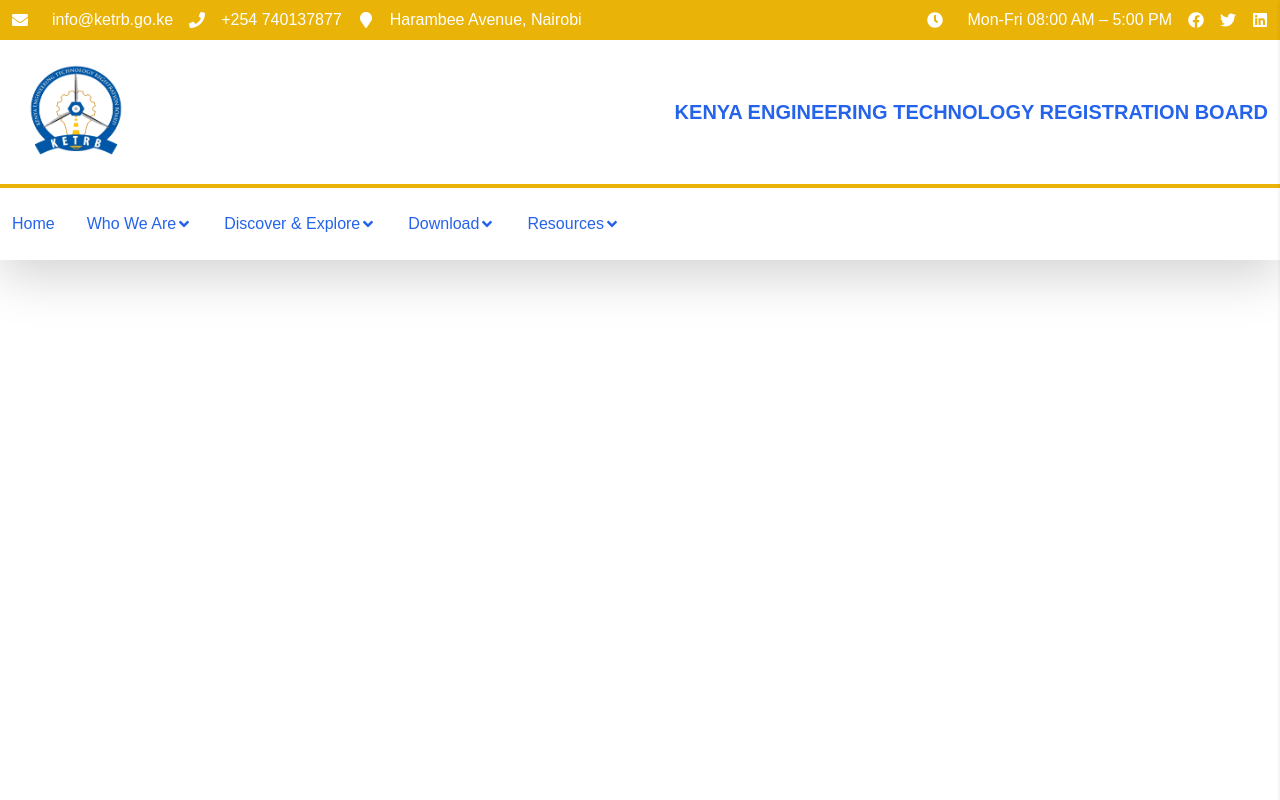
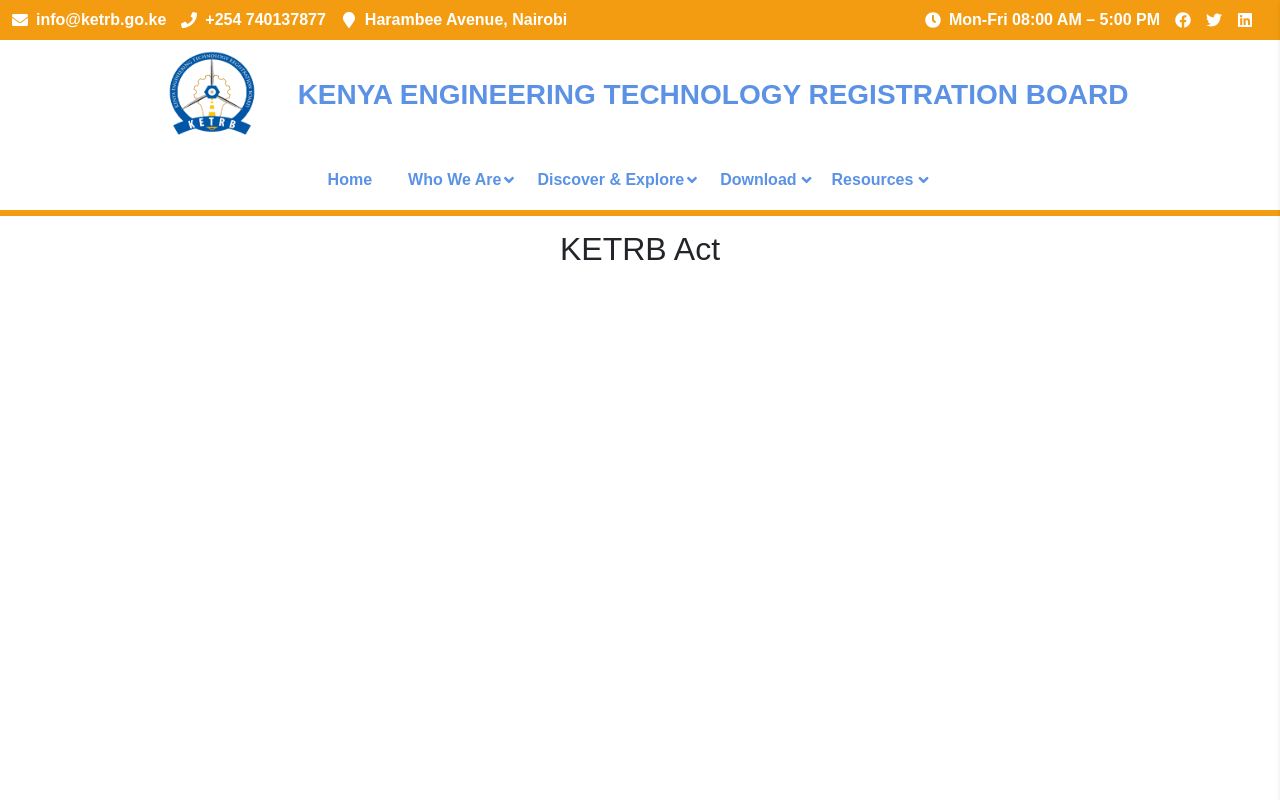
Before and after one commit to tmm-tech/KETRB, a React (Create React App) app in the folder ketrb-frontend/: page /act in a window 1280 px wide. Shown: the top 800 px of the page. Built offline with nearby package versions, Linux system fonts and the light colour scheme; a web font is replaced by a local one.

Commit message:
Update Topbar.jsx

```diff
--- a/ketrb-frontend/src/Component/Topbar.jsx
+++ b/ketrb-frontend/src/Component/Topbar.jsx
@@ -1,4 +1,5 @@
 import React, { useState } from "react";
+import "./Topbar.css";
 import { Link } from "react-router-dom";
 import logo from "../Asset/Logo/logo_1.png";
 import {
@@ -16,116 +17,147 @@ const TopBar = () => {
   const toggleMenu = () => setShowMenu(!showMenu);
 
   return (
- <header className="top-bar bg-white fixed w-full z-50 shadow-lg">
+    <header className="top-bar">
       {/* Toolbar Area */}
-      <div className="bg-yellow-500 text-white py-2">
-        <div className="container mx-auto flex justify-between items-center">
-          <div className="flex items-center space-x-4">
+     <div className="toolbar-area py-2"> {/* Added padding */}
+  <div className="container flex justify-between items-center">
+    <div className="w-full lg:w-1/2 flex justify-start">
+      <ul className="flex items-center flex-wrap menu-lists">
+        <li className="mr-4 flex items-center">
                 <FaEnvelope className="mr-2" />
                 <Link to="mailto:info@ketrb.go.ke">info@ketrb.go.ke</Link>
-            <FaPhone className="ml-4 mr-2" />
+              </li>
+              <li className="mr-4 flex items-center">
+                <FaPhone className="mr-2" />
                 <Link to="tel: +254740137877">+254 740137877</Link>
-            <FaMapMarker className="ml-4 mr-2" />
+              </li>
+              <li className="mr-4 flex items-center">
+                <FaMapMarker className="mr-2" />
                 <p>Harambee Avenue, Nairobi</p>
+              </li>
+            </ul>
           </div>
-          <div className="flex items-center space-x-4">
+          <div className="w-full lg:w-1/2 flex justify-end">
+            <ul className="flex items-center flex-wrap menu-lists">
+              <li className="mr-4 flex items-center">
                 <FaClock className="mr-2" />
                 <p>Mon-Fri 08:00 AM – 5:00 PM</p>
+              </li>
+              {/* Social Media Icons */}
+              <li className="mr-4 flex items-center">
                 <Link to="https://www.facebook.com/KETRBOARD" target="_blank">
                   <FaFacebook />
                 </Link>
+              </li>
+              <li className="mr-4 flex items-center">
                 <Link to="https://x.com/KETRB_?t=Lt-49iJFVYSIHO1MImoeHw&s=09" target="_blank">
                   <FaTwitter />
                 </Link>
+              </li>
+              <li className="mr-4 flex items-center">
                 <Link to="https://www.linkedin.com/company/kenya-engineering-technology-registration-board/" target="_blank">
                   <FaLinkedin />
                 </Link>
+              </li>
+
+            </ul>
           </div>
         </div>
       </div>
 
       {/* Logo Section */}
-      <div className="bg-white py-4">
-        <div className="container mx-auto flex items-center justify-between">
-          <Link to="/">
-            <img src={logo} alt="logo" className="w-32" />
-          </Link>
-          <h1 className="text-xl font-bold text-blue-600">
-            KENYA ENGINEERING TECHNOLOGY REGISTRATION BOARD
-          </h1>
-        </div>
+
+      <div className="logo-container w-full flex items-center">
+        <Link to="/"><img src={logo} alt="logo" className="logo-img mr-4" /></Link>
+        <h1 className="company-name text-xxl font-bold">KENYA ENGINEERING TECHNOLOGY REGISTRATION BOARD</h1>
 </div>
 
       {/* Navigation */}
-      <nav className="bg-white border-t-4 border-yellow-500">
-        <div className="container mx-auto flex justify-between items-center py-4">
-          <div className="hidden md:flex space-x-8">
-            <Link to="/" className="text-blue-600 hover:text-yellow-500">Home</Link>
+      <nav className={`nav-links ${showMenu ? "hidden" : ""}`}>
+        <Link to="/" className="nav-link">Home</Link>
 
         {/* Who We Are Dropdown */}
-            <div className="relative">
-              <div onClick={() => setShowDropdownWhoWeAre(!showDropdownWhoWeAre)} className="cursor-pointer flex items-center text-blue-600 hover:text-yellow-500">
+        <div className="dropdown">
+          <div className="dropdown-link" onClick={() => setShowDropdownWhoWeAre(!showDropdownWhoWeAre)}>
             Who We Are {showDropdownWhoWeAre ? <FaAngleUp /> : <FaAngleDown />}
           </div>
           {showDropdownWhoWeAre && (
-                <div className="absolute top-full left-0 bg-white shadow-lg py-2 w-48">
-                  <Link to="/about" className="block px-4 py-2 hover:bg-gray-100">About Us</Link>
-                  <Link to="/our-mandate" className="block px-4 py-2 hover:bg-gray-100">Our Mandate</Link>
-                  <Link to="/leadership" className="block px-4 py-2 hover:bg-gray-100">Leadership</Link>
+            <div className="dropdown-content">
+              <ul>
+                <li><Link to="/about">About Us</Link></li>
+                <li><Link to="/our-mandate">Our Mandate</Link></li>
+                <li><Link to="/leadership">Leadership</Link></li>
+              </ul>
             </div>
           )}
         </div>
 
         {/* Discover & Explore Dropdown */}
-            <div className="relative">
-              <div onClick={() => setShowDropdownDiscover(!showDropdownDiscover)} className="cursor-pointer flex items-center text-blue-600 hover:text-yellow-500">
+        <div className="dropdown">
+          <div className="dropdown-link" onClick={() => setShowDropdownDiscover(!showDropdownDiscover)}>
             Discover & Explore {showDropdownDiscover ? <FaAngleUp /> : <FaAngleDown />}
           </div>
           {showDropdownDiscover && (
-                <div className="absolute top-full left-0 bg-white shadow-lg py-2 w-48">
-                  <Link to="/programs" className="block px-4 py-2 hover:bg-gray-100">Programs & Projects</Link>
-                  <Link to="/news&events" className="block px-4 py-2 hover:bg-gray-100">News & Events</Link>
-                  <Link to="/gallery" className="block px-4 py-2 hover:bg-gray-100">Gallery</Link>
+            <div className="dropdown-content">
+              <ul>
+                <li><Link to="/programs">Programs & Projects</Link></li>
+                <li><Link to="/news&events">News & Events</Link></li>
+                <li><Link to="/gallery">Gallery</Link></li>
+              </ul>
             </div>
           )}
         </div>
 
-       <div className="relative">
-        <div onClick={() => setShowDropdownDownload(!showDropdownDownload)} className="cursor-pointer flex items-center text-blue-600 hover:text-yellow-500">
-            Download {showDropdownDownload ? <FaAngleUp /> : <FaAngleDown />}
+       <div className="dropdown">
+  <div className="dropdown-link" onClick={() => setShowDropdownDownload(!showDropdownDownload)}>
+    Download{" "}
+    <i className={`fas ${showDropdownDownload ? "fa-angle-up" : "fa-angle-down"}`}></i>
   </div>
   {showDropdownDownload && (
-             <div className="absolute top-full left-0 bg-white shadow-lg py-2 w-48">
-                  <Link to="/act" className="block px-4 py-2 hover:bg-gray-100">Act</Link>
-                  <Link to="/application" className="block px-4 py-2 hover:bg-gray-100">Application Requirement</Link>
-                  <Link to="/charter" className="block px-4 py-2 hover:bg-gray-100">Charter</Link>
+    <div className="dropdown-content">
+      <ul>
+        <li>
+          <Link to="/act">Act</Link>
+        </li>
+        <li>
+          <Link to="/application">Application Requirement</Link>
+        </li>
+        <li>
+          <Link to="/charter">Charter</Link>
+        </li>
+      </ul>
     </div>
   )}
 </div>
 
-        <div className="relative">
-          <div onClick={() => setShowDropdownResources(!showDropdownResources)} className="cursor-pointer flex items-center text-blue-600 hover:text-yellow-500">
-            Resources {showDropdownResources ? <FaAngleUp /> : <FaAngleDown />}
+<div className="dropdown">
+  <div className="dropdown-link" onClick={() => setShowDropdownResources(!showDropdownResources)}>
+    Resources{" "}
+    <i className={`fas ${showDropdownResources ? "fa-angle-up" : "fa-angle-down"}`}></i>
   </div>
   {showDropdownResources && (
-            <div className="absolute top-full left-0 bg-white shadow-lg py-2 w-48">
-                  <Link to="/tender" className="block px-4 py-2 hover:bg-gray-100">Tender</Link>
-                  <Link to="/faq" className="block px-4 py-2 hover:bg-gray-100">FAQ</Link>
+    <div className="dropdown-content">
+      <ul>
+        <li>
+          <Link to="/tender">Tender</Link>
+        </li>
+        <li>
+          <Link to="/faq">FAQ</Link>
+        </li>
+      </ul>
     </div>
   )}
 </div>
+      </nav>
+
+      {/* Hamburger for mobile */}
+        <div className="mobile-container">
+        <Link to="/"><img src={logo} alt="logo" className="mobile-logo mr-4" /></Link>
+      <div className="hamburger" onClick={toggleMenu}>
+        <i className={`fas ${showMenu ? "fa-times" : "fa-bars"}`}></i>
+      </div>
         </div>
 
- {/* Mobile Hamburger */}
-          <div className="md:hidden flex items-center">
-            <button onClick={toggleMenu} className="text-blue-600 focus:outline-none">
-              <i className={`fas ${showMenu ? "fa-times" : "fa-bars"} text-xl`}></i>
-            </button>
-          </div>
-        </div>
-      </nav>
-
-      {/* Mobile Menu */}
       <MobileMenu showMenu={showMenu} toggleMenu={toggleMenu} />
     </header>
   );
```
Lines whose indentation alone changed are shown as unchanged.
